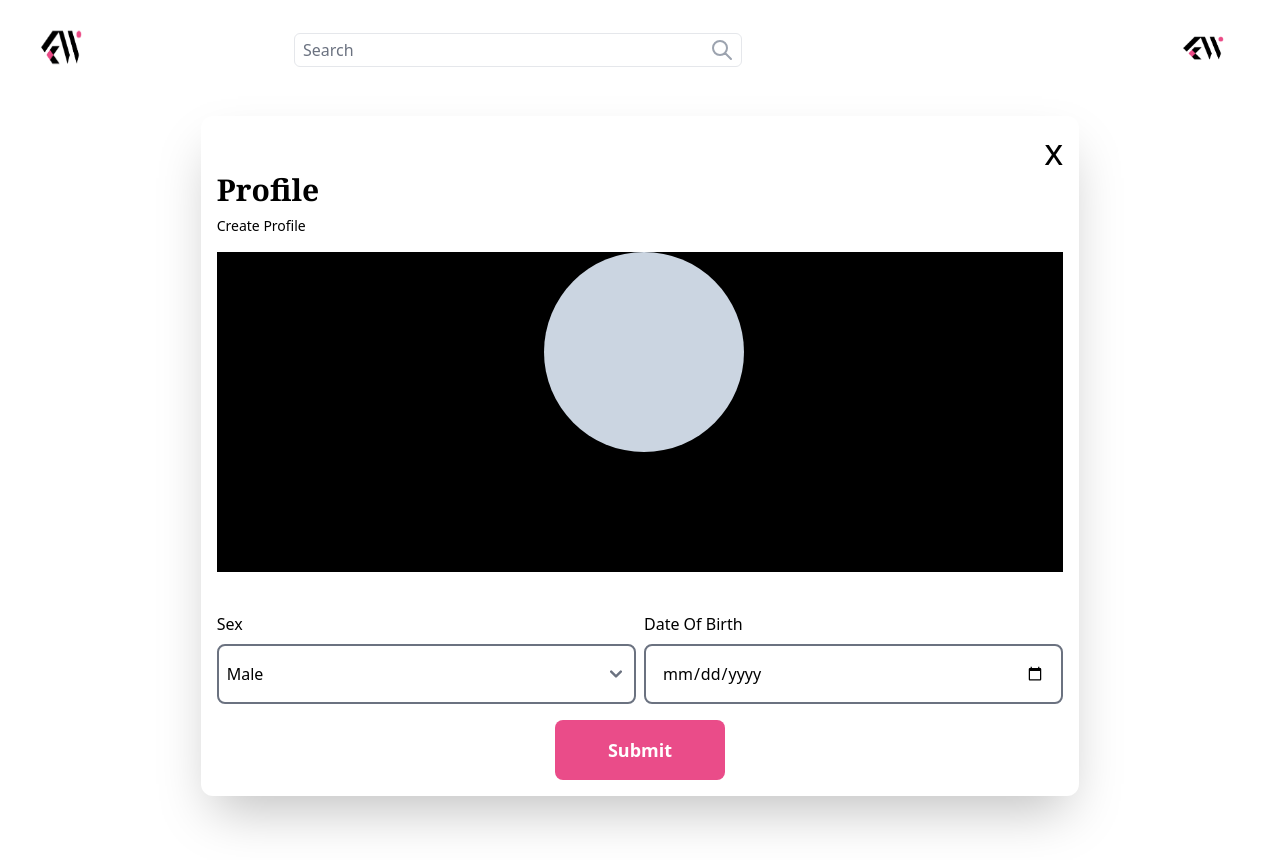
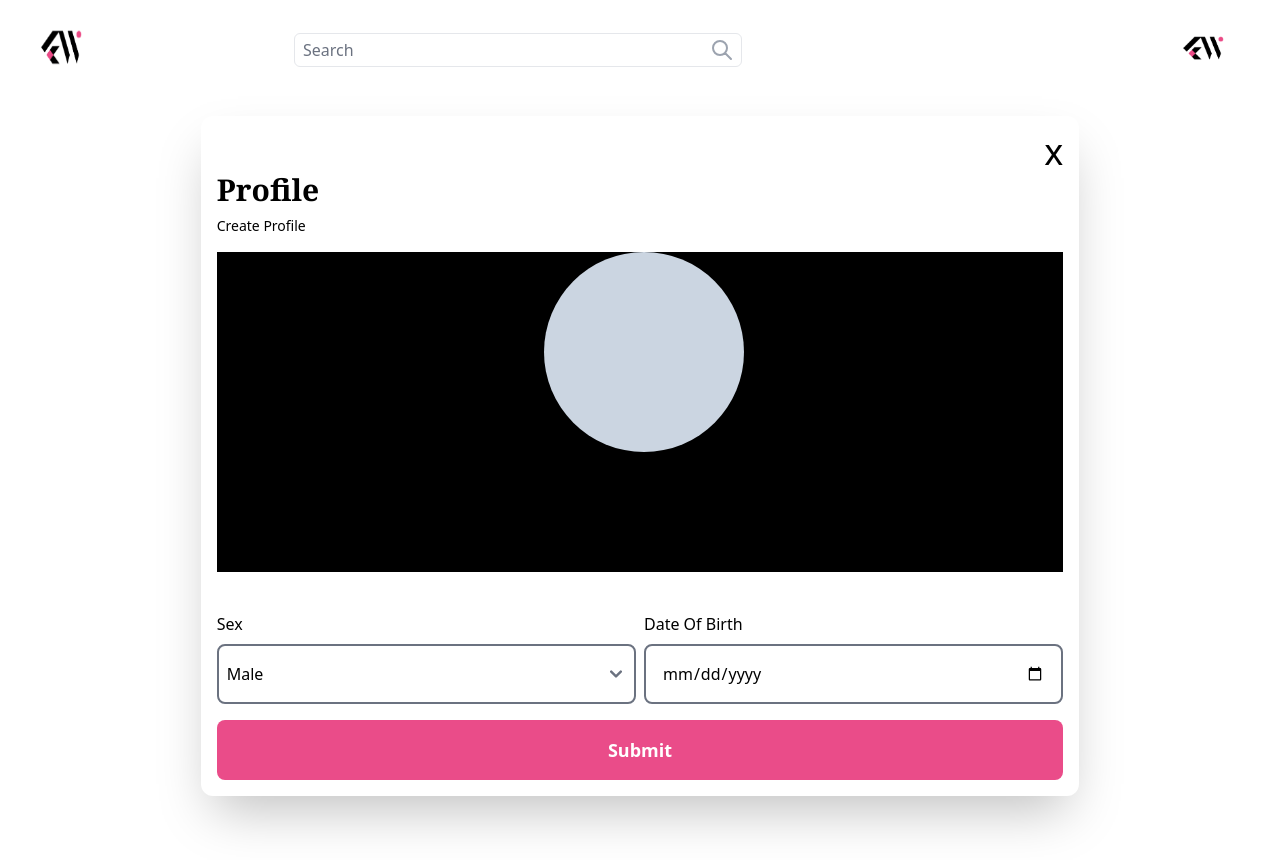
Before and after one commit to sarachafikidrissi/Social-Media-React-, a React (Create React App) app: page /login-profile/1 in a window 1280 px wide. Built offline with nearby package versions, Linux system fonts and the light colour scheme.

Commit message:
params url

```diff
--- a/src/pages/LoginProfile/Components/login.jsx
+++ b/src/pages/LoginProfile/Components/login.jsx
@@ -54,15 +54,14 @@ setImage(event.target.files[0])
 
             <div class="">
             {/* create btn kadik lhome page */}
-            <h1 className=' text-end text-4xl cursor-pointer'><span onClick={() => navigate('/')} className='hover:text-red-600'>x</span></h1>
+            <h1 className=' text-end text-4xl cursor-pointer'><span onClick={() => navigate('/:username')} className='hover:text-red-600'>x</span></h1>
 
                 <h1
                     class="lg:text-3xl md:text-2xl sm:text-xl xs:text-xl font-serif font-extrabold mb-2 dark:text-white">
                     Profile
                 </h1>
                 <h2 class="text-grey text-sm mb-4 dark:text-gray-400">Create Profile</h2>
-                <form className=''>
-                    <div className=' w-full'>
+                <form>
                 {/* create bg cover */}
                     <div className='pb-10 relative'>
                         <div className='bg-black w-full h-[40vh] ' onClick={handlCOverClick} >
@@ -122,12 +121,10 @@ setImage(event.target.files[0])
                         </div>
                     </div>
 
-                    <div class="flex items-center justify-center  mt-4 text-white text-lg font-semibold">
-                        <button class="w-[20%] bg-[#ea4c89] rounded-lg   p-4"><Link to={"/:username"}>Submit</Link></button>
-                    </div>
+                    <div class="w-full rounded-lg bg-[#ea4c89] mt-4 text-white text-lg font-semibold">
+                        <button class="w-full p-4"><Link to={"/"}>Submit</Link></button>
                     </div>
                 </form>
-
             </div>
         </div>
     </div>
```
